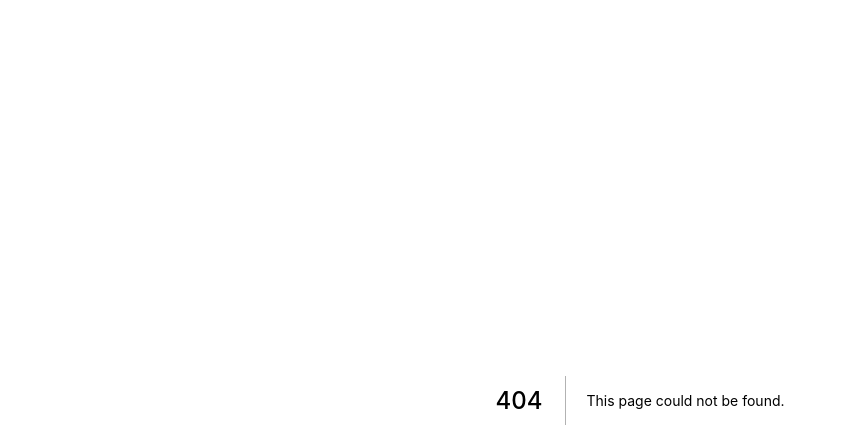
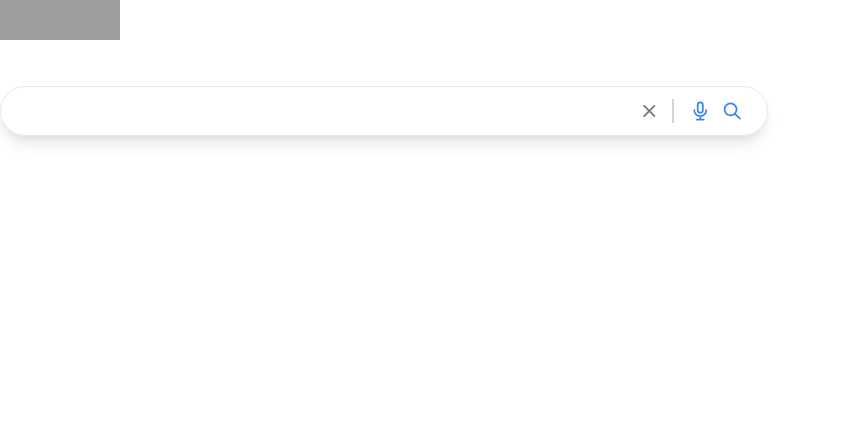
Before and after one commit to BukhosiMoyo/google-app, a Next.js app: page /search in a window 1280 px wide. Before the commit this address had no page. Shown: the top 448 px of the page, without its empty margins (0-847 px from the left). Built offline with nearby package versions, Linux system fonts and the light colour scheme; grey boxes are pictures that could not be loaded.

Commit message:
✨ : Added the search page component

```diff
--- /dev/null
+++ b/pages/search.js
@@ -0,0 +1,21 @@
+import Head from "next/head";
+import Header from "../components/Header"
+
+function Search() {
+    return (
+        <div>
+            <Head>
+                <title>Search</title>
+                <link rel="icon" href="/favicon.ico" />
+            </Head>
+
+            {/* Header */}
+
+            <Header />
+
+            {/* Search Results */}
+
+        </div>
+    );
+}
+export default Search;
```
